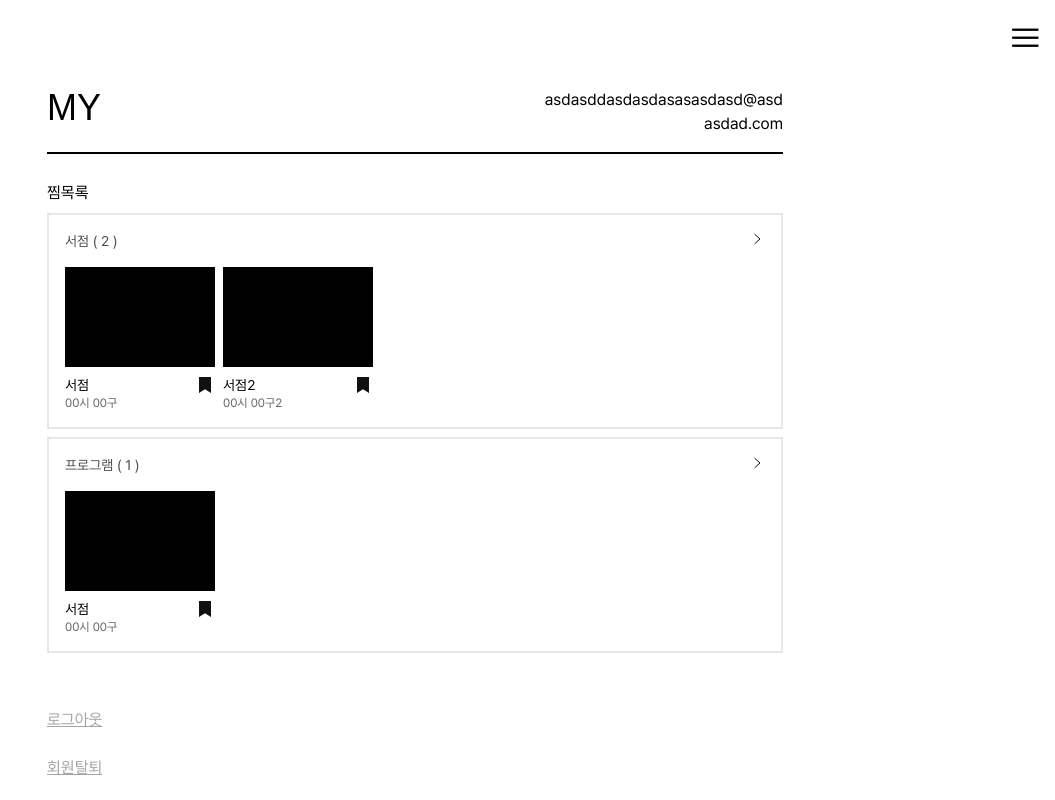
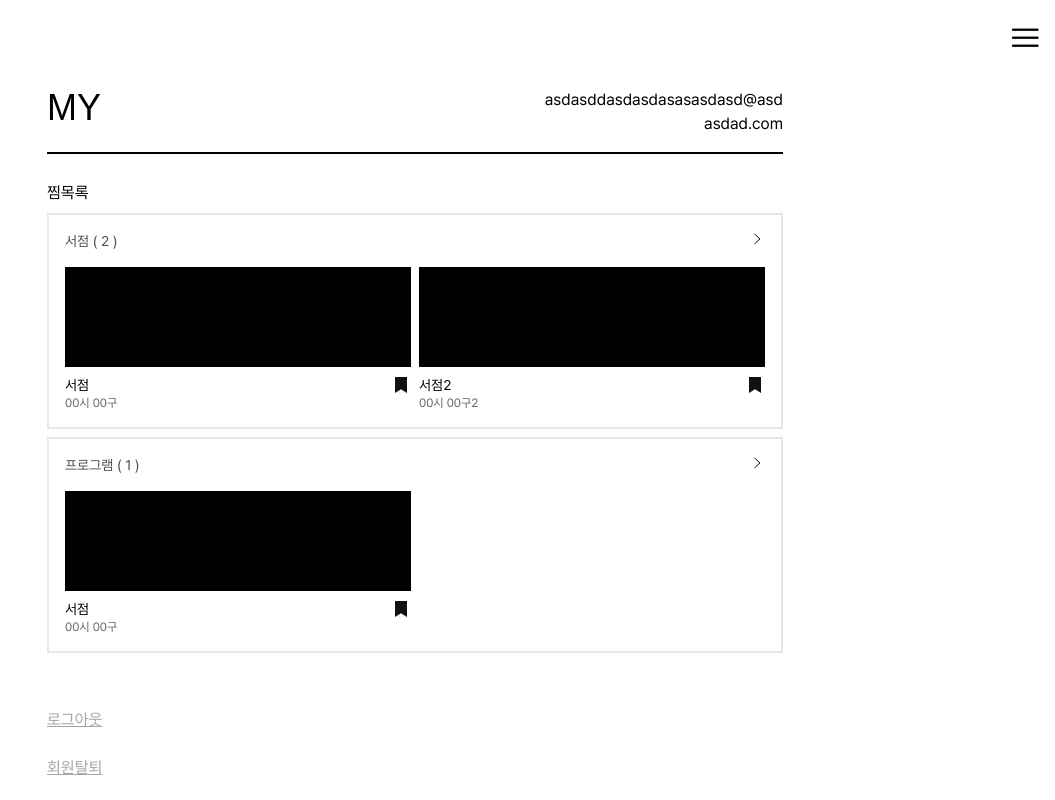
Before and after one commit to bside14-05/Front, a Next.js app: page /my in a window 1280 px wide. Shown: the top 800 px of the page, without its empty margins (225-1280 px from the left). Built offline with nearby package versions, Linux system fonts and the light colour scheme; a web font is replaced by a local one.

Commit message:
디자인 1차 qa (메인 페이지, 마이페이지, 찜리스트) (#21)

```diff
--- a/src/app/page.tsx
+++ b/src/app/page.tsx
@@ -66,7 +66,7 @@ function Main() {
           </div>
         </div>
         <div>
-          <div className="border-t-[1px] border-black">
+          <div className="">
             <div className="flex  border-b-[1px] border-black">
               {menuCard(
                 "커피 혹은 술과 함께",
--- a/src/components/linkList/List.tsx
+++ b/src/components/linkList/List.tsx
@@ -15,7 +15,7 @@ interface Props {
 
 const Card = (contents: Item) => (
   <div>
-    <div className="h-[109px] w-[109px] bg-black">
+    <div className="h-[109px] w-full bg-black mb-[8px]">
       <Image src={""} alt={""} />
     </div>
     <div>
@@ -30,9 +30,9 @@ const Card = (contents: Item) => (
 
 function List({ list }: Props) {
   return (
-    <div className="flex flex-wrap p-[2px]">
+    <div className="grid grid-cols-3 gap-2 p-[2px]">
       {list.map((item) => (
-        <div key={item.id} className="h-[176px] w-[109px] mx-[2px]">
+        <div key={item.id} className="">
           {Card(item)}
         </div>
       ))}
--- a/src/components/my/main/LikeList.tsx
+++ b/src/components/my/main/LikeList.tsx
@@ -37,10 +37,10 @@ function LikeList({ list, category, emptyText, toUrl }: Iprops) {
           <Icon name={"rightArrow"} />
         </div>
       </header>
-      <div className="flex">
+      <div className="grid grid-cols-2 gap-2">
         {updateList.map((item) => (
-          <div key={item.id} className="flex">
-            <div className="w-[150px] mr-2">
+          <div key={item.id} className="">
+            <div className="w-full mr-2">
               <div className="bg-black h-[100px] mb-2">image</div>
               <div className="flex justify-between">
                 <div className="text-sm">{item.title}</div>
```
